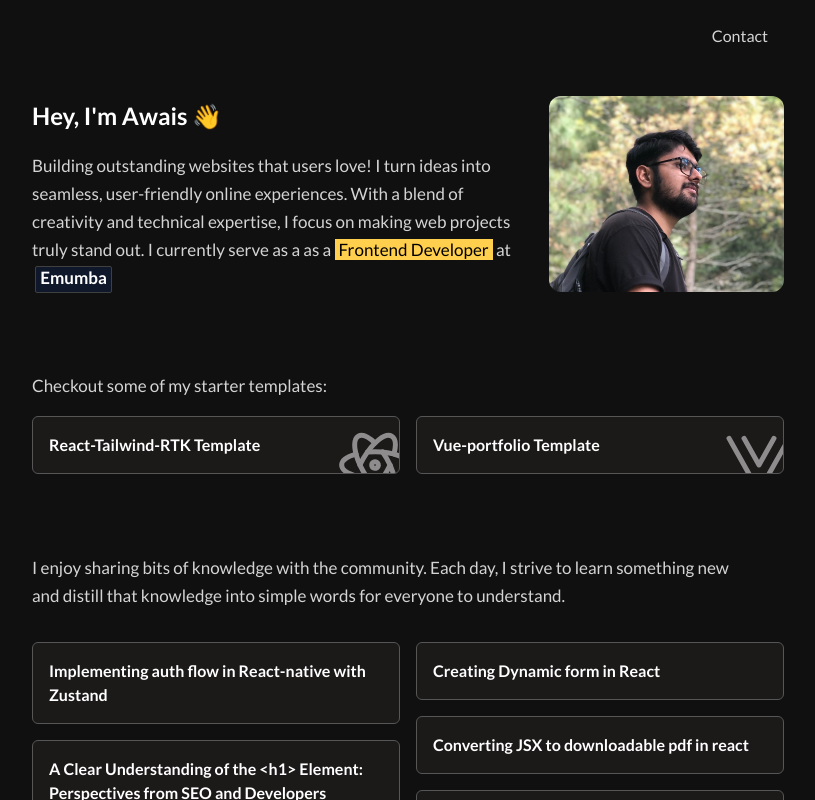
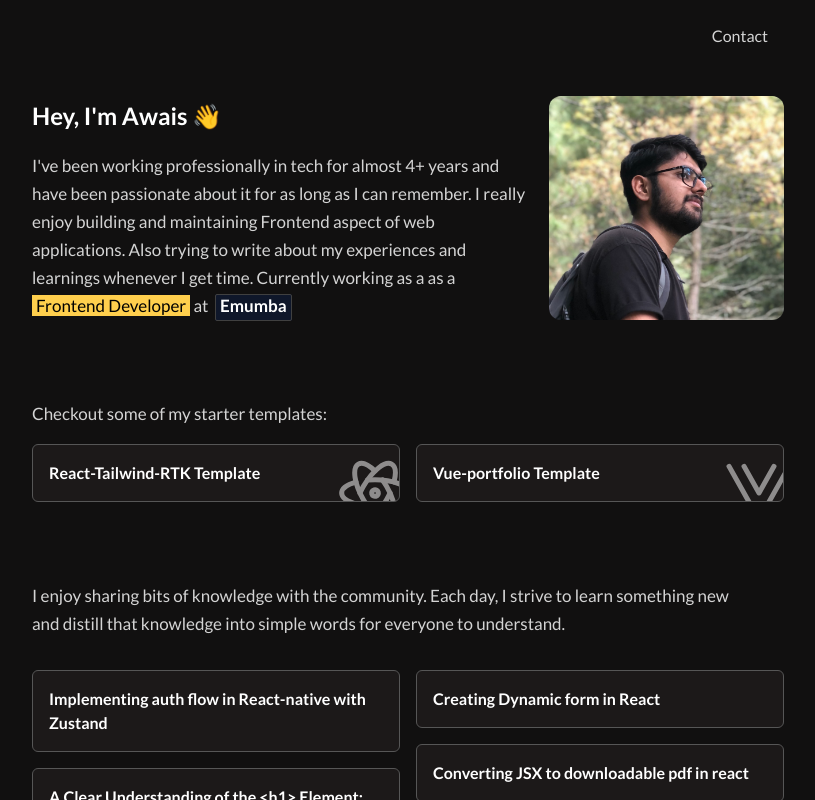
Before and after one commit to kazmi066/kazmi066.github.io, a React (Create React App) app: page / in a window 1280 px wide. Shown: the top 800 px of the page, without its empty margins (232-1047 px from the left). Built offline with nearby package versions, Linux system fonts and the light colour scheme.

Commit message:
Minor bug fixes and comments removal

```diff
--- a/src/App.js
+++ b/src/App.js
@@ -1,24 +1,25 @@
 import { useLayoutEffect, useState } from "react";
-import { Spinner } from './components/spinner';
+import { Spinner } from "./components/spinner";
 import MyRoutes from "./MyRoutes";
 
 function App() {
   const [loading, setLoading] = useState(true);
 
-    useLayoutEffect(() => {
-        setTimeout(() => {
-            setLoading(false);
-        }, 2000);
-    }, []);
+  useLayoutEffect(() => {
+    setTimeout(() => {
+      setLoading(false);
+    }, 2000);
+  }, []);
 
   return (
     <>
-      {loading && (
-        <div className="absolute inset-0 z-40 bg-[#111010] flex h-screen w-full items-center justify-center">
+      {loading ? (
+        <div className="absolute inset-0 z-40 bg-[#111010] grid min-h-screen w-full place-items-center">
           <Spinner />
         </div>
+      ) : (
+        <MyRoutes />
       )}
-      <MyRoutes />
     </>
   );
 }
--- a/src/components/Home/About.js
+++ b/src/components/Home/About.js
@@ -1,50 +1,26 @@
 import myself from "../../assets/myself.jpg";
-import StellarLogo from "../../assets/stellarLogo.svg";
-// import { GradientBoxes } from '../GradientBoxes/GradientBoxes';
 
 export default function About() {
-  // const highlightContainer = (text) => {
-  //     return (
-  //         <span className="highlight-container">
-  //             <span className="relative">
-  //                 {text}
-  //             </span>
-  //         </span>
-  //     )
-  // }
-
   return (
     <section className="mt-6 relative z-20 grid grid-cols-6 gap-6">
       <article className="sm:col-span-4 col-span-6 relative">
         <h1 className="pb-4 font-bold sm:text-[1.5rem] text-[1.3rem]">Hey, I'm Awais 👋</h1>
         <p>
-          Building outstanding websites that users love! I turn ideas into seamless, user-friendly
-          online experiences. With a blend of creativity and technical expertise, I focus on making
-          web projects truly stand out. I currently serve as a as a{" "}
+          I've been working professionally in tech for almost 4+ years and have been passionate
+          about it for as long as I can remember. I really enjoy building and maintaining Frontend
+          aspect of web applications. Also trying to write about my experiences and learnings
+          whenever I get time. Currently working as a as a{" "}
           <span className="bg-[#ffcf4d] px-1 text-black">Frontend Developer</span> at &nbsp;
           <span className="px-1 pb-1 border-[1px] border-[#404040] rounded-sm bg-slate-900">
             <a href="https://emumba.com" target="_blank" rel="noopener noreferrer">
               Emumba
             </a>
           </span>
-          {/* I'm a software engineer specializing in building exceptional websites.
-                    My interest in web development starting back in 2019 during my university. Turns out making CRUD operations
-                    for a semester project made me curious about the web industry.
-                    <br />
-                    Right now, I'm all about the frontend stack, rocking {highlightContainer("React")}, {highlightContainer("Next.js")}, and {highlightContainer("Typescript")}.
-                    I'm diving into {highlightContainer("React Native")} too, because who doesn't want to conquer the world of mobile apps? But that's not all—I've also got some backend skills under my belt, including {highlightContainer("Node.js")}, {highlightContainer("Express")}, and {highlightContainer("GraphQL")}.
-                    I'm a well-rounded developer who knows how to handle the whole shebang. */}
         </p>
       </article>
       <div className="sm:col-span-2 col-span-6">
         <img src={myself} alt="Myself" className="w-4/3 h-full ml-auto rounded-xl object-cover" />
       </div>
-      {/* <div className="mt-8 text-light">
-                Have you checked out my React starter template?&nbsp;
-                <a target="_blank" rel="noopener noreferrer" href="https://github.com/kazmi066/react-tailwind-rtk-starter" className="text-orange-500">
-                    https://github.com/kazmi066/react-tailwind-rtk-starter
-                </a>
-            </div> */}
     </section>
   );
 }
--- a/src/components/Home/Contact.js
+++ b/src/components/Home/Contact.js
@@ -1,13 +1,13 @@
-// import Title from "../../Elements/Title";
-
 export default function Contact() {
-    return (
-        <div className="mt-12" id="contact">
-            {/* <Title title="contact" /> */}
-            <p className="text-light">If you want to reach out
-                please drop me an <a href="mailto:awaisabbas47@gmail.com" className="text-orange-500 hover:underline">Email</a>. You can also
-                check out my social media presence following the links below.
-            </p>
-        </div>
-    )
+  return (
+    <div className="mt-12" id="contact">
+      <p className="text-light">
+        If you want to reach out please drop me an{" "}
+        <a href="mailto:awaisabbas47@gmail.com" className="text-orange-500 hover:underline">
+          Email
+        </a>
+        . You can also check out my social media presence following the links below.
+      </p>
+    </div>
+  );
 }
--- a/src/components/Home/Footer.js
+++ b/src/components/Home/Footer.js
@@ -1,38 +1,25 @@
-import SocialButton from '../../Elements/SocialButton';
+import SocialButton from "../../Elements/SocialButton";
 
 export default function Footer() {
   const currentYear = new Date().getFullYear();
   const socialButtons = [
     {
       title: "Github",
-            url: "https://www.github.com/kazmi066"
+      url: "https://www.github.com/kazmi066",
     },
     {
       title: "Stackoverflow",
-            url: "https://stackoverflow.com/users/14061728/kazmi066"
+      url: "https://stackoverflow.com/users/14061728/kazmi066",
     },
     {
       title: "LinkedIn",
-            url: "https://www.linkedin.com/in/kazmi066"
+      url: "https://www.linkedin.com/in/kazmi066",
     },
     {
       title: "Dev.to",
-            url: "https://www.dev.to/kazmi066"
-        }
+      url: "https://www.dev.to/kazmi066",
+    },
   ];
-
-    // useEffect(() => {
-    //     footerIcons.map((icon) => {
-    //         const observer = new IntersectionObserver(fadeRightObserver, {
-    //             delay: icon.delay
-    //         });
-
-    //         observer.observe(icon.ref.current);
-
-    //         return () => { observer.disconnect() };
-    //     });
-    // // eslint-disable-next-line react-hooks/exhaustive-deps
-    // }, []);
 
   return (
     <footer className="flex flex-col justify-center py-6">
@@ -45,5 +32,5 @@ export default function Footer() {
       </ul>
       <p className="text-sm pt-10">Awais Abbas © {currentYear}</p>
     </footer>
-    )
+  );
 }
--- a/src/pages/Home/Home.jsx
+++ b/src/pages/Home/Home.jsx
@@ -1,70 +1,34 @@
-import React from 'react';
-import { motion, useScroll, useTransform } from 'framer-motion';
-import Container from '../../components/Container';
-import About from '../../components/Home/About';
-// import Skills from "../../components/Home/Skills";
-// import Timelines from "../../components/Home/Timelines";
+import React from "react";
+import { motion, useScroll, useTransform } from "framer-motion";
+
+import Container from "../../components/Container";
+import About from "../../components/Home/About";
 import Contact from "../../components/Home/Contact";
 import Footer from "../../components/Home/Footer";
-import { Blogs } from '../../components/Home/Blogs';
-import { Templates } from '../../components/Home/Templates';
-// import { GradientBoxes } from '../../components/GradientBoxes/GradientBoxes';
-
-// const Projects = React.lazy(() => import('../../components/Home/Projects'));
+import { Blogs } from "../../components/Home/Blogs";
+import { Templates } from "../../components/Home/Templates";
 
 export default function Home() {
+  const { scrollY } = useScroll();
 
-    const { scrollY } = useScroll();
-    let y1 = useTransform(scrollY, [0, 500], ['0%', '100%']);
-    // let y2 = useTransform(scrollY, [0, 500], ['0%', '100%']);
-    // let y3 = useTransform(scrollY, [0, 1000], ['0%', '50%']);
-    // let y5 = useTransform(scrollY, [0, 2400], ['0%', '100%']);
-
+  let y1 = useTransform(scrollY, [0, 500], ["0%", "100%"]);
   let opacity1 = useTransform(scrollY, [0, 500], [0, 0.3]);
-    // let opacity2 = useTransform(scrollY, [0, 500], [0, 0.3]);
-    // let opacity3 = useTransform(scrollY, [0, 1000], [0, 0.4]);
-    // let opacity5 = useTransform(scrollY, [0, 1800], [0, 0.3]);
-
-    let rotate1 = useTransform(scrollY, [0, 500], ['0deg', '90deg']);
-    // let rotate2 = useTransform(scrollY, [0, 800], ['0deg', '190deg']);
-    // let rotate3 = useTransform(scrollY, [0, 2000], ['0deg', '190deg']);
-    // let rotate5 = useTransform(scrollY, [0, 2500], ['0deg', '150deg']);
-
-    let scale1 = useTransform(scrollY, [0, 800], [1, .4]);
-    // let scale2 = useTransform(scrollY, [0, 700], [1, 1]);
-    // let scale3 = useTransform(scrollY, [0, 1000], [1, .7]);
-    // let scale5 = useTransform(scrollY, [0, 3000], [2, .2]);
+  let rotate1 = useTransform(scrollY, [0, 500], ["0deg", "90deg"]);
+  let scale1 = useTransform(scrollY, [0, 800], [1, 0.4]);
 
   return (
     <main className="text-white relative">
       <motion.div
         style={{ y: y1, opacity: opacity1, rotate: rotate1, scale: scale1 }}
-                className='sm:flex hidden w-[150px] absolute top-60 left-20 h-[150px] bg-[#1c1919] border-[1px] border-[#565656] rounded-xl'>
-            </motion.div>
-            {/* <motion.div
-                style={{ y: y2, opacity: opacity2, rotate: rotate2, scale: scale2 }}
-                className='sm:flex hidden w-[100px] absolute top-[24%] right-20 h-[100px] bg-[#1c1919] border-[1px] border-[#565656] rounded-xl'>
-            </motion.div>
-            <motion.div
-                style={{ y: y3, opacity: opacity3, rotate: rotate3, scale: scale3 }}
-                className='sm:flex hidden w-[100px] absolute top-[47%] left-40 h-[100px] bg-[#1c1919] border-[1px] border-[#565656] rounded-xl'>
-            </motion.div>
-            <motion.div
-                style={{ y: y5, opacity: opacity5, rotate: rotate5, scale: scale5 }}
-                className='sm:flex hidden w-[120px] absolute bottom-[20%] right-[10%] h-[120px] bg-[#1c1919] border-[1px] border-[#565656] rounded-xl'>
-            </motion.div> */}
-            {/* <GradientBoxes className="top-0 left-0" /> */}
-            {/* <GradientBoxes className="top-40 right-10" /> */}
+        className="sm:flex hidden w-[150px] absolute top-60 left-20 h-[150px] bg-[#1c1919] border-[1px] border-[#565656] rounded-xl"
+      />
       <Container className="relative z-20">
         <About />
-                {/* <Skills /> */}
-                {/* <Timelines /> */}
         <Templates />
         <Blogs />
-                {/* <Projects /> */}
         <Contact />
         <Footer />
       </Container>
     </main>
-    )
+  );
 }
```
Also changed, not shown: src/assets/stellarLogo.svg (deleted). Lines whose indentation alone changed are shown as unchanged.
